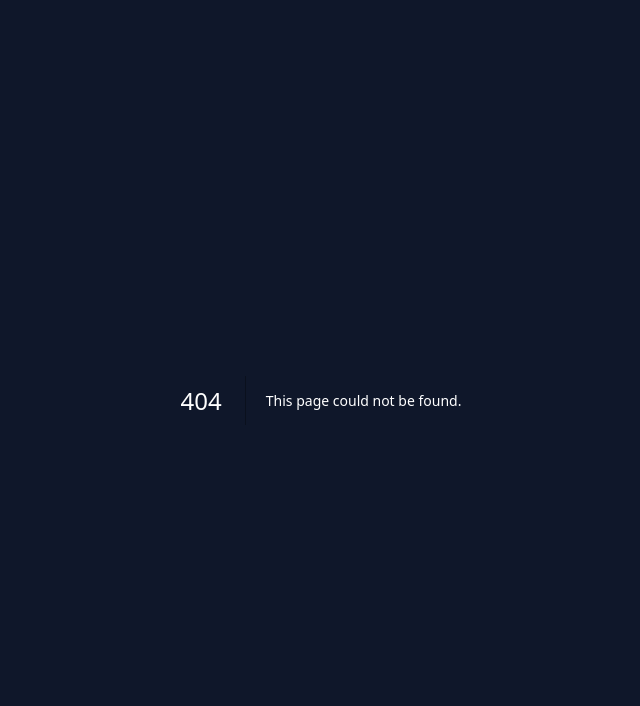
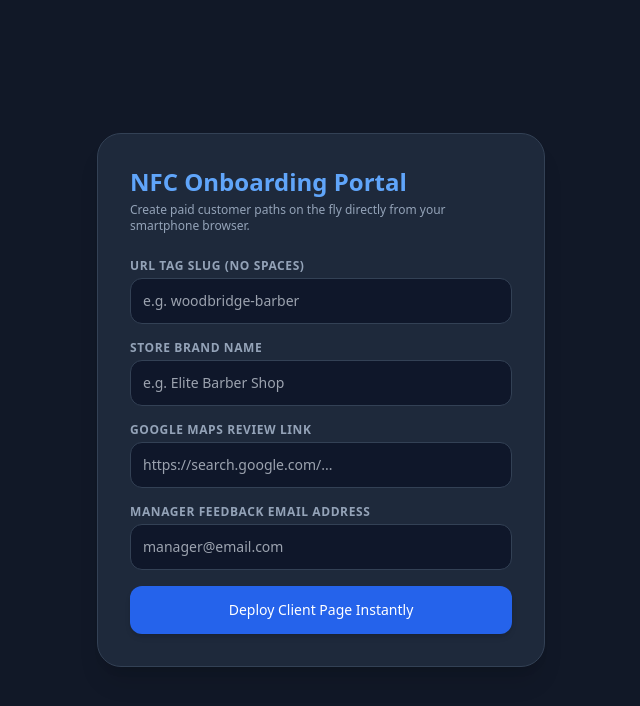
Before and after one commit to MohammadKhairzada/aihs-site, a Next.js app: page /onboard in a window 1280 px wide. Before the commit this address had no page. Shown: the top 706 px of the page, without its empty margins (319-959 px from the left). Built offline with nearby package versions, Linux system fonts and the light colour scheme.

Commit message:
Create page.tsx

```diff
--- /dev/null
+++ b/app/onboard/page.tsx
@@ -0,0 +1,64 @@
+'use client';
+
+import { useState } from 'react';
+
+export default function MobileOnboardingPortal() {
+  const [slug, setSlug] = useState('');
+  const [name, setName] = useState('');
+  const [googleUrl, setGoogleUrl] = useState('');
+  const [ownerEmail, setOwnerEmail] = useState('');
+  const [status, setStatus] = useState('');
+
+  const handleSaveClient = (e: React.FormEvent) => {
+    e.preventDefault();
+
+    // Clean up slug text inputs (e.g., "Tony's Pizza" becomes "tonys-pizza")
+    const cleanSlug = slug.toLowerCase().replace(/[^a-z0-9-_]/g, '-');
+
+    const existingData = localStorage.getItem('aihs_client_db');
+    let currentDb: Record<string, any> = {};
+    if (existingData) {
+      try { currentDb = JSON.parse(existingData); } catch (err) {}
+    }
+
+    // Insert new business into memory database records
+    currentDb[cleanSlug] = { name, googleUrl, ownerEmail };
+    localStorage.setItem('aihs_client_db', JSON.stringify(currentDb));
+
+    setStatus(`Success! Live path created at: ://aihstechnologies.com{cleanSlug}`);
+
+    // Clear the form fields
+    setSlug(''); setName(''); setGoogleUrl(''); setOwnerEmail('');
+  };
+
+  return (
+    <div className="flex min-h-screen flex-col items-center justify-center bg-gray-900 p-6 font-sans text-white">
+      <div className="w-full max-w-md bg-slate-800 rounded-3xl p-8 border border-slate-700 shadow-xl">
+        <h1 className="text-2xl font-bold text-blue-400 mb-1">NFC Onboarding Portal</h1>
+        <p className="text-xs text-slate-400 mb-6">Create paid customer paths on the fly directly from your smartphone browser.</p>
+
+        <form onSubmit={handleSaveClient} className="space-y-4">
+          <div>
+            <label className="block text-xs font-semibold uppercase tracking-wider text-slate-400 mb-1">URL Tag Slug (No spaces)</label>
+            <input required type="text" placeholder="e.g. woodbridge-barber" value={slug} onChange={(e) => setSlug(e.target.value)} className="w-full bg-slate-900 border border-slate-700 rounded-xl p-3 text-sm text-white focus:outline-none focus:border-blue-500" />
+          </div>
+          <div>
+            <label className="block text-xs font-semibold uppercase tracking-wider text-slate-400 mb-1">Store Brand Name</label>
+            <input required type="text" placeholder="e.g. Elite Barber Shop" value={name} onChange={(e) => setName(e.target.value)} className="w-full bg-slate-900 border border-slate-700 rounded-xl p-3 text-sm text-white focus:outline-none focus:border-blue-500" />
+          </div>
+          <div>
+            <label className="block text-xs font-semibold uppercase tracking-wider text-slate-400 mb-1">Google Maps Review Link</label>
+            <input required type="url" placeholder="https://search.google.com/..." value={googleUrl} onChange={(e) => setGoogleUrl(e.target.value)} className="w-full bg-slate-900 border border-slate-700 rounded-xl p-3 text-sm text-white focus:outline-none focus:border-blue-500" />
+          </div>
+          <div>
+            <label className="block text-xs font-semibold uppercase tracking-wider text-slate-400 mb-1">Manager Feedback Email Address</label>
+            <input required type="email" placeholder="manager@email.com" value={ownerEmail} onChange={(e) => setOwnerEmail(e.target.value)} className="w-full bg-slate-900 border border-slate-700 rounded-xl p-3 text-sm text-white focus:outline-none focus:border-blue-500" />
+          </div>
+          <button type="submit" className="w-full bg-blue-600 hover:bg-blue-500 text-white font-medium py-3.5 rounded-xl text-sm transition active:scale-95 shadow-md">Deploy Client Page Instantly</button>
+        </form>
+
+        {status && <div className="mt-6 p-4 rounded-xl bg-slate-900 text-xs font-medium text-emerald-400 border border-emerald-950/30 leading-relaxed text-center break-all">{status}</div>}
+      </div>
+    </div>
+  );
+}
```
